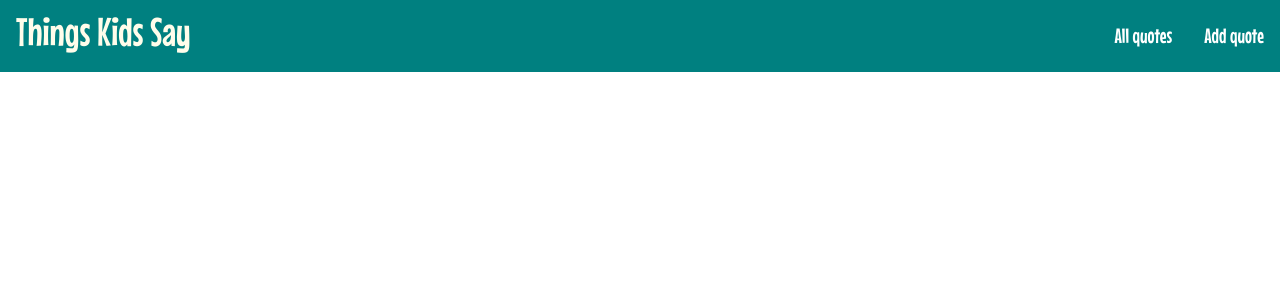
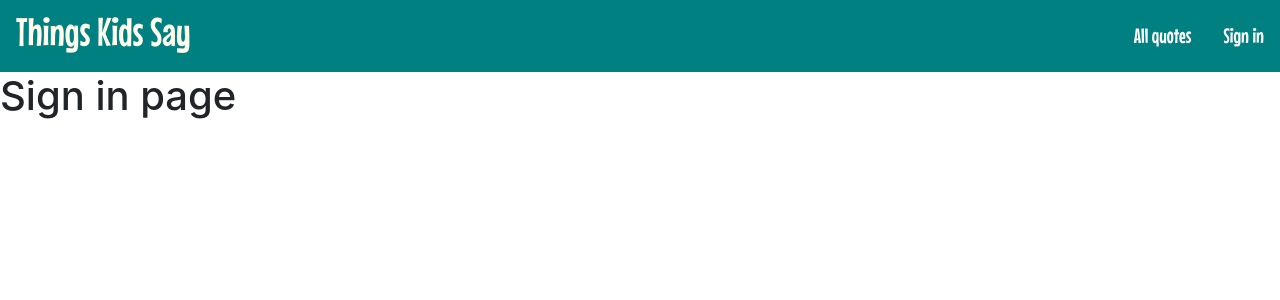
Before and after one commit to BC1985/things-kids-say, a React (Create React App) app: page /sign-in in a window 1280 px wide. Shown: the top 300 px of the page. Built offline with nearby package versions, Linux system fonts and the light colour scheme; no server answers.

Commit message:
Set Conditional routing if not signed in

```diff
--- a/src/App.js
+++ b/src/App.js
@@ -1,4 +1,4 @@
-import React from "react";
+import React, { useState } from "react";
 import "bootstrap/dist/css/bootstrap.min.css";
 import "./App.css";
 import { BrowserRouter as Router, Route, Switch } from "react-router-dom";
@@ -8,17 +8,21 @@ import AddQuote from "./components/AddQuote/AddQuote";
 import FullList from "./components/FullList/FullList";
 import LandingPage from "./components/LandingPage/LandingPage"
 import RandomQuote from "./components/RandomQuote/RandomQuote";
+import SignIn from "./components/Sign-In/Sign-in";
 
 function App() {
+
+  const [isSignedIn, setIsSignedIn] = useState(false)
   return (
     <Router>
-      <Nav />
+      <Nav isLoggedIn={isSignedIn} />
       <Switch>
         <ContextProvider>
           <Route exact path="/" component={LandingPage} />
           <Route path="/list" component={FullList} />
           <Route path="/random" component={RandomQuote} />
           <Route path="/add" component={AddQuote} />
+          <Route path="/sign-in" component={SignIn} />
         </ContextProvider>
       </Switch>
     </Router>
--- a/src/components/Nav/Nav.js
+++ b/src/components/Nav/Nav.js
@@ -1,13 +1,14 @@
 import React from "react";
 import { Link } from "react-router-dom";
 import "./Nav.css";
-function Nav() {
+function Nav(props) {
   const logoStyle = {
     background: "teal",
     textAlign: "center",
     color: "white",
     fontFamily: "Mouse Memoirs"
   };
+  const {isSignedIn} = props
 
   return (
     <>
@@ -22,8 +23,8 @@ function Nav() {
             </Link>
           </li>
           <li>
-            <Link to="/add" className="nav-link link">
-              Add quote
+            <Link to={isSignedIn? 'add':'sign-in'} className="nav-link link">
+              {isSignedIn ? 'Add Quote': 'Sign in'}
             </Link>
           </li>
         </ul>
--- /dev/null
+++ b/src/components/Sign-In/Sign-in.js
@@ -0,0 +1,9 @@
+import React from 'react';
+
+function SignIn() {
+    return (
+        <h1>Sign in page</h1>
+    )
+}
+
+export default SignIn;
```
